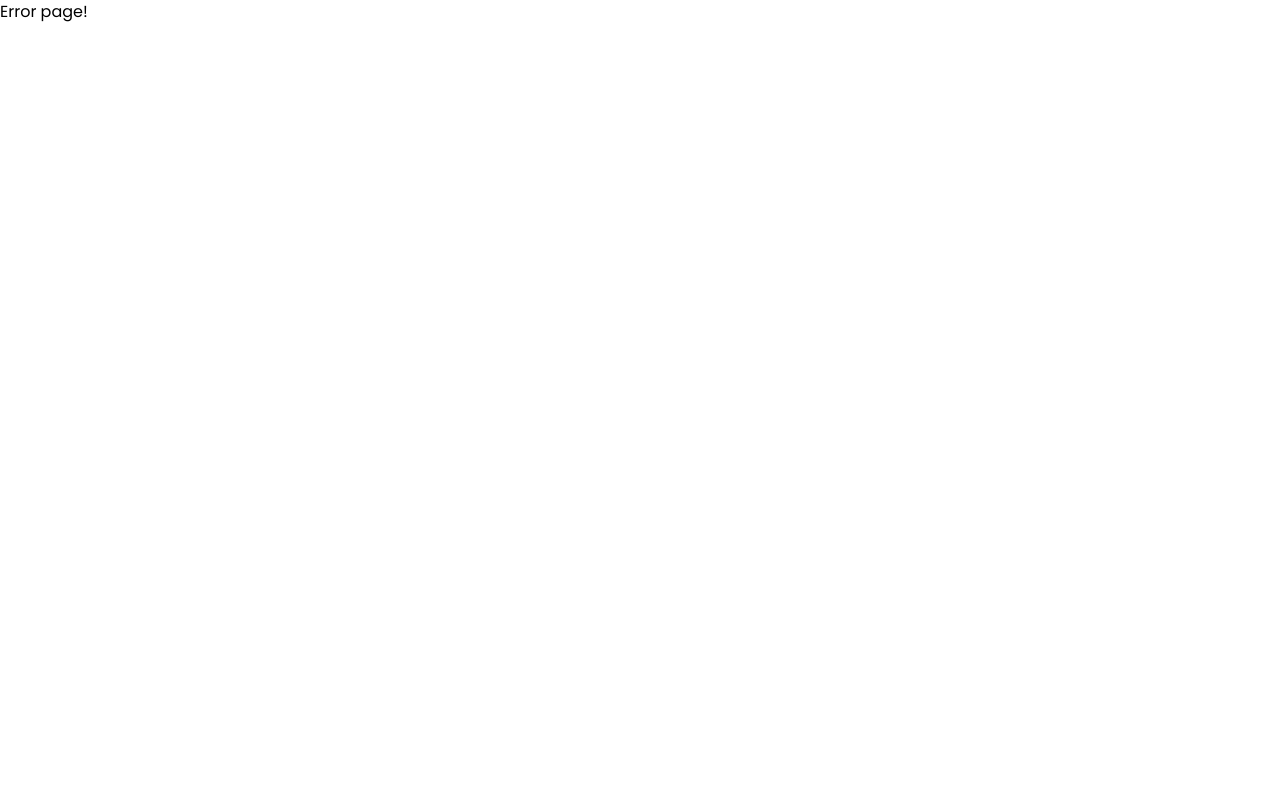
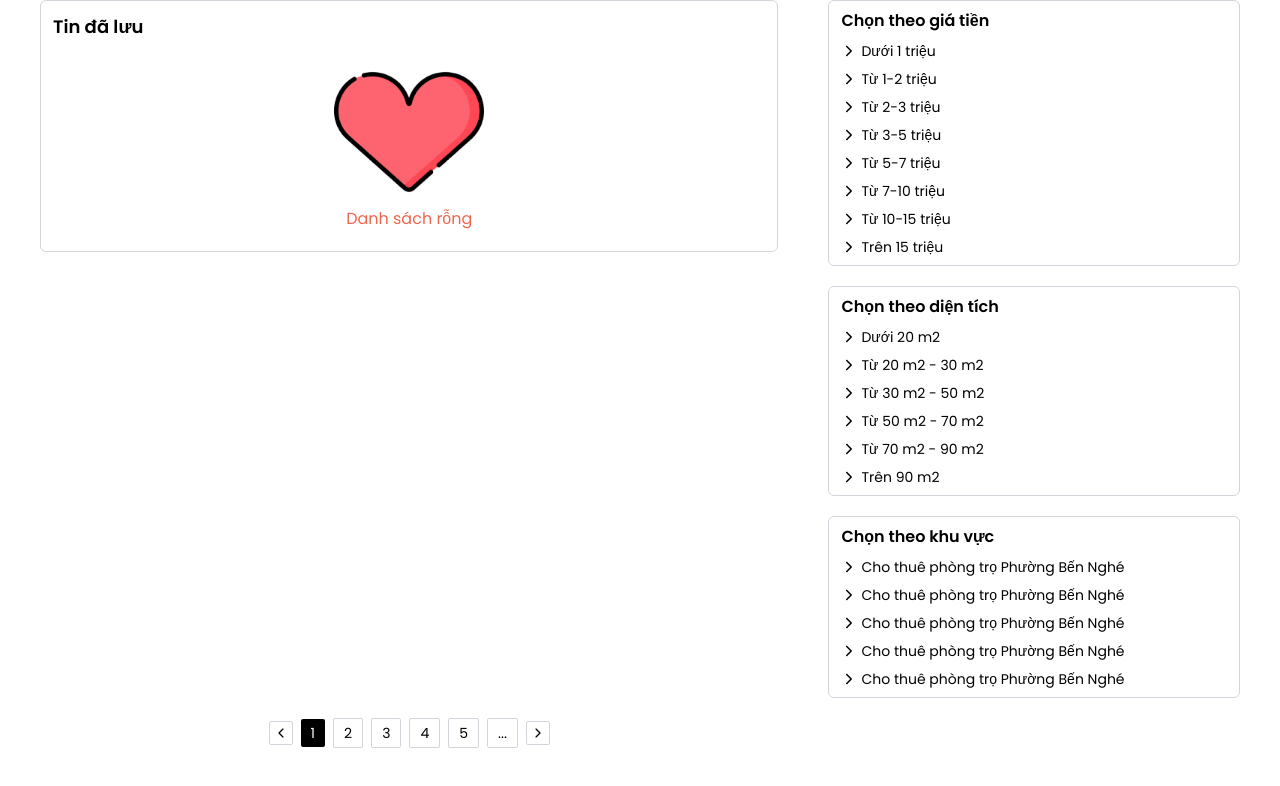
Before and after one commit to trickstars/fe-bkhostel, a React (Vite) app: page /save-post in a window 1280 px wide. Before the commit this address had no page. Shown: the top 786 px of the page. Built offline with nearby package versions, Linux system fonts and the light colour scheme.

Commit message:
add save-post page UI

```diff
--- a/src/pages/home/Home.jsx
+++ b/src/pages/home/Home.jsx
@@ -37,7 +37,7 @@ const Home = memo((props) => {
 
 
   return (
-  <div className='grid grid-cols-[1.6fr_1fr] mx-auto w-full content-center max-w-[1200px]'>
+  <div className='grid grid-cols-[1.6fr_1fr] mx-auto w-full content-center max-w-[1200px] mt-8'>
     <PostList postsInfo={postsInfo}/>
     <RentalFilterList />
     <Pagination />
--- /dev/null
+++ b/src/pages/save-post/SavePost.jsx
@@ -0,0 +1,48 @@
+import { memo } from 'react'
+import PostList from './components/PostList'
+import RentalFilterList from './components/RentalFilterList'
+import Pagination from './components/Pagination'
+
+const SavePost = memo((props) => {
+    const postsInfo = [
+      {
+        imageUrl: "https://timescityminhkhai.com/wp-content/uploads/sites/4/2020/10/phong-tro-cho-thue.jpg",
+        title: "Phòng trọ giá tốt tại Q.5",
+        postDate : 5,
+        price: 1.5,
+        area: 22,
+        address: "P10-Q5",
+        description: "Lorem ipsum dolor sit amet consectetur. Cras eget faucibus vel nec dignissim tellus mi. Gravida quam viverra at ut senectus nisi donec cursus."
+      },
+      {
+        imageUrl: "https://timescityminhkhai.com/wp-content/uploads/sites/4/2020/10/phong-tro-cho-thue.jpg",
+        title: "Phòng trọ giá tốt tại Q.5",
+        postDate : 5,
+        price: 1.5,
+        area: 22,
+        address: "P10-Q5",
+        description: "Lorem ipsum dolor sit amet consectetur. Cras eget faucibus vel nec dignissim tellus mi. Gravida quam viverra at ut senectus nisi donec cursus."
+      },
+      {
+        imageUrl: "https://timescityminhkhai.com/wp-content/uploads/sites/4/2020/10/phong-tro-cho-thue.jpg",
+        title: "Phòng trọ giá tốt tại Q.5",
+        postDate : 5,
+        price: 1.5,
+        area: 22,
+        address: "P10-Q5",
+        description: "Lorem ipsum dolor sit amet consectetur. Cras eget faucibus vel nec dignissim tellus mi. Gravida quam viverra at ut senectus nisi donec cursus."
+      },
+
+    ]
+
+
+    return (
+    <div className='grid grid-cols-[1.6fr_1fr] mx-auto w-full content-center max-w-[1200px]'>
+      <PostList postsInfo={[]}/>
+      <RentalFilterList />
+      <Pagination />
+    </div>
+    );
+  });
+
+export default SavePost
--- /dev/null
+++ b/src/pages/save-post/components/EmptySection.jsx
@@ -0,0 +1,15 @@
+import React from 'react'
+import heartSrc from '../../../assets/images/heart/heart.png'
+
+const EmptySection = () => {
+  return (
+    <div className='flex flex-col items-center mb-2'>
+        <div className='w-[150px] h-[150px]'>
+            <img className='object-cover' src={heartSrc}/>
+        </div>
+        <p className='text-base text-[#EE664C]'>Danh sách rỗng</p>
+    </div>
+  )
+}
+
+export default EmptySection
--- /dev/null
+++ b/src/pages/save-post/components/Pagination.jsx
@@ -0,0 +1,35 @@
+import { IoIosArrowBack } from "react-icons/io";
+import { IoIosArrowForward } from "react-icons/io";
+
+const Pagination = () => {
+  return (
+    <ul className='flex items-center gap-2 list-none mx-auto my-5'>
+        <li className='cursor-pointer border border-gray-300 rounded-sm px-1 py-1 text-sm'>
+            <IoIosArrowBack />
+        </li>
+        <li className='cursor-pointer bg-black text-white rounded-sm px-[10px] py-[4px] text-sm'>
+            1
+        </li>
+        <li className='cursor-pointer border border-gray-300 rounded-sm px-[10px] py-[4px] text-sm'>
+            2
+        </li>
+        <li className='cursor-pointer border border-gray-300 rounded-sm px-[10px] py-[4px] text-sm'>
+            3
+        </li>
+        <li className='cursor-pointer border border-gray-300 rounded-sm px-[10px] py-[4px] text-sm'>
+            4
+        </li>
+        <li className='cursor-pointer border border-gray-300 rounded-sm px-[10px] py-[4px] text-sm'>
+            5
+        </li>
+        <li className='cursor-pointer border border-gray-300 rounded-sm px-[10px] py-[4px] text-sm'>
+            ...
+        </li>
+        <li className='cursor-pointer border border-gray-300 rounded-sm px-1 py-1 text-sm'>
+            <IoIosArrowForward />
+        </li>
+    </ul>
+  )
+}
+
+export default Pagination
--- /dev/null
+++ b/src/pages/save-post/components/PostList.jsx
@@ -0,0 +1,29 @@
+import RentalPost from "./RentalPost"
+import EmptySection from './EmptySection';
+
+
+const PostList = ({postsInfo}) => {
+
+
+  return (
+    <div className="flex flex-col gap-4 px-3 py-3 border border-gray-300 rounded-md h-fit">
+      <p className="text-lg font-semibold mr-5">
+        Tin đã lưu
+      </p>
+
+      {postsInfo.length > 0
+        ? postsInfo.map((post, i) => {
+          return (
+            <RentalPost
+              key={i}
+              {...post}
+            />
+          )
+        })
+        : <EmptySection />
+      }
+    </div>
+  )
+}
+
+export default PostList
--- /dev/null
+++ b/src/pages/save-post/components/RentalFilter.jsx
@@ -0,0 +1,21 @@
+import { IoIosArrowForward } from "react-icons/io";
+
+const RentalFilter = ({filterTitle, filterOptions, cols=1}) => {
+  return (
+    <div className="border border-gray-300 rounded-md  px-3 py-2">
+        <h5 className='mb-2 text-base font-semibold'>
+        {filterTitle}
+        </h5>
+        <ul className={`list-none grid grid-cols-${cols} gap-2`}>
+            {filterOptions.map((option, i) => {
+                return <li className='flex items-center gap-1 hover:text-[#0891B2] hover: cursor-pointer' key={i}>
+                    <IoIosArrowForward />
+                    <p className="text-sm">{option}</p>
+                </li>
+            })}
+        </ul>
+    </div>
+  )
+}
+
+export default RentalFilter
--- /dev/null
+++ b/src/pages/save-post/components/RentalFilterList.jsx
@@ -0,0 +1,59 @@
+import RentalFilter from "./RentalFilter"
+
+const RentalFilterList = () => {
+
+    const priceFilter = {
+        filterTitle: "Chọn theo giá tiền",
+        filterOptions: [
+        "Dưới 1 triệu",
+        "Từ 1-2 triệu",
+        "Từ 2-3 triệu",
+        "Từ 3-5 triệu",
+        "Từ 5-7 triệu",
+        "Từ 7-10 triệu",
+        "Từ 10-15 triệu",
+        "Trên 15 triệu",
+        ]
+    }
+
+    const areaFilter = {
+        filterTitle: "Chọn theo diện tích",
+        filterOptions: [
+        "Dưới 20 m2",
+        "Từ 20 m2 - 30 m2",
+        "Từ 30 m2 - 50 m2",
+        "Từ 50 m2 - 70 m2",
+        "Từ 70 m2 - 90 m2",
+        "Trên 90 m2",
+        ]
+    }
+
+    const locationFilter = {
+        filterTitle: "Chọn theo khu vực",
+        filterOptions: [
+        "Cho thuê phòng trọ Phường Bến Nghé",
+        "Cho thuê phòng trọ Phường Bến Nghé",
+        "Cho thuê phòng trọ Phường Bến Nghé",
+        "Cho thuê phòng trọ Phường Bến Nghé",
+        "Cho thuê phòng trọ Phường Bến Nghé",
+        ]
+    }
+
+    return (
+        <div className=' h-fit flex flex-col gap-5 ml-[50px]'>
+            <RentalFilter
+                {...priceFilter}
+                cols={2}
+                />
+            <RentalFilter
+                {...areaFilter}
+                cols={2}
+            />
+            <RentalFilter
+                {...locationFilter}
+            />
+        </div>
+    )
+}
+
+export default RentalFilterList
--- /dev/null
+++ b/src/pages/save-post/components/RentalPost.jsx
@@ -0,0 +1,37 @@
+import { FaRegUser } from "react-icons/fa";
+
+const RentalPost = ({imageUrl, title, postDate, price, area, address, description}) => {
+  return (
+    <div className='flex items-center gap-5 '>
+        <div className='w-[250px] h-[250px] rounded-md overflow-hidden'>
+            <img
+                className='object-cover h-full w-full'
+                src={imageUrl}
+                alt='house image'
+            />
+        </div>
+        <div className='w-[380px] flex flex-col gap-2'>
+            <h5 className='font-semibold text-base'>{title}</h5>
+            <p className='text-sm'>Đã đăng {postDate} ngày trước</p>
+            <div className='flex items-center justify-between'>
+                <p className="font-semibold text-[#258635] text-sm">{price}triệu/tháng</p>
+                <p className="text-sm">{area} <span className='font-semibold'>&#13217;</span>	</p>
+                <p className="text-sm">{address}</p>
+            </div>
+            <p className='break-words text-justify text-sm'>{description}</p>
+            <div className='flex justify-between items-center'>
+                <div className="flex items-center gap-2 text-sm">
+                    <FaRegUser />
+                    <p>Như Linh</p>
+                </div>
+                <div className="flex items-center gap-2">
+                    <button className='bg-[#0891B2] text-white text-sm px-2 py-1 rounded-md'>Gọi 0938864405 </button>
+                    <button className='border-[#0891B2] border text-[#0891B2] text-sm px-2 py-1 rounded-md'>Nhắn Zalo </button>
+                </div>
+            </div>
+        </div>
+    </div>
+  )
+}
+
+export default RentalPost
--- a/src/routes/index.jsx
+++ b/src/routes/index.jsx
@@ -7,6 +7,7 @@ import LoginPage from '../pages/login/Login';
 import RegisterPage from '../pages/register/Register';
 import EnterEmailPage from '../pages/enter-email/EnterEmail';
 import SendPasswordPage from '../pages/send-password/SendPassword';
+import SavePost from '../pages/save-post/SavePost';
 const router = createBrowserRouter([
   {
     path: '/',
@@ -39,6 +40,11 @@ const router = createBrowserRouter([
     element: <HomePage />,
     errorElement: <ErrorPage />,
   },
+  {
+    path: '/save-post',
+    element: <SavePost />,
+    errorElement: <ErrorPage />,
+  },
   // Admin routes will be updated soon
 ]);
 
```
Also changed, not shown: src/assets/images/heart/heart.png (added).
